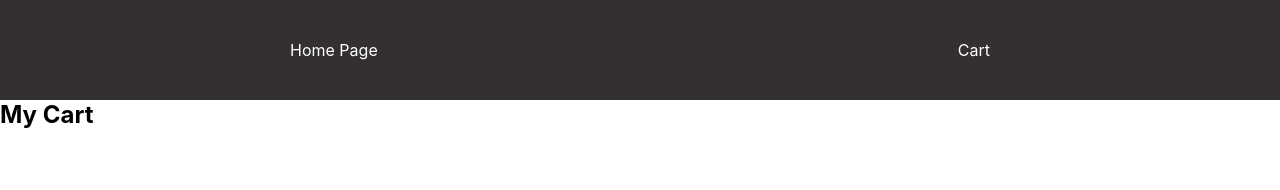
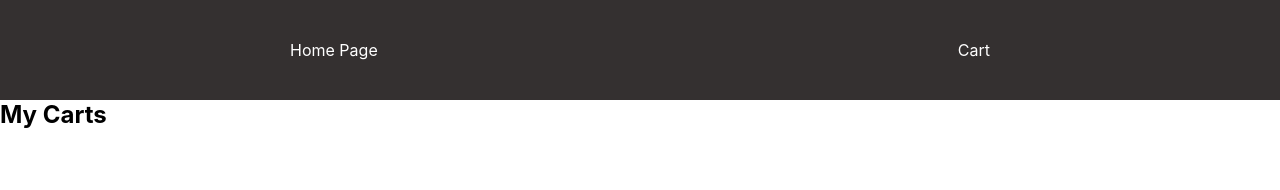
Before and after one commit to Kritica-rani/booksdata, a React (Create React App) app: page /cart in a window 1280 px wide. Shown: the top 190 px of the page. Built offline with nearby package versions, Linux system fonts and the light colour scheme.

Commit message:
checking data

```diff
--- a/src/component/Cart.js
+++ b/src/component/Cart.js
@@ -3,7 +3,7 @@ import React from 'react'
 export default function Cart() {
   return (
     <div>
-      <h2>My Cart</h2>
+      <h2>My Carts</h2>
     </div>
   )
 }
```
